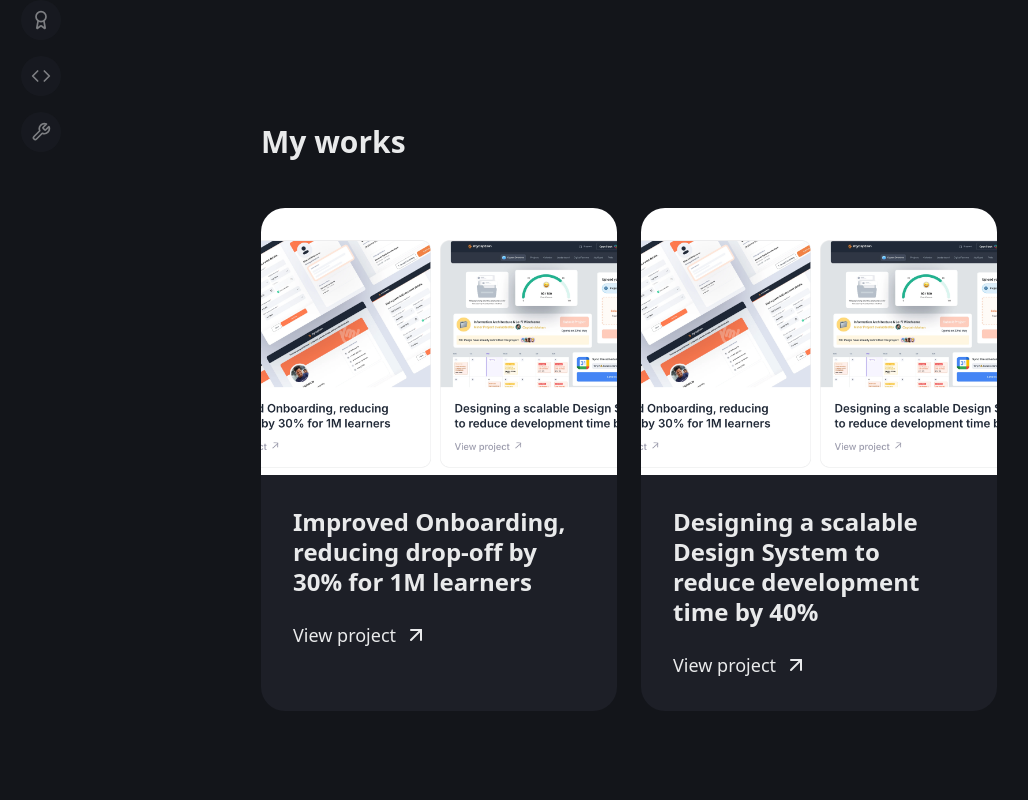
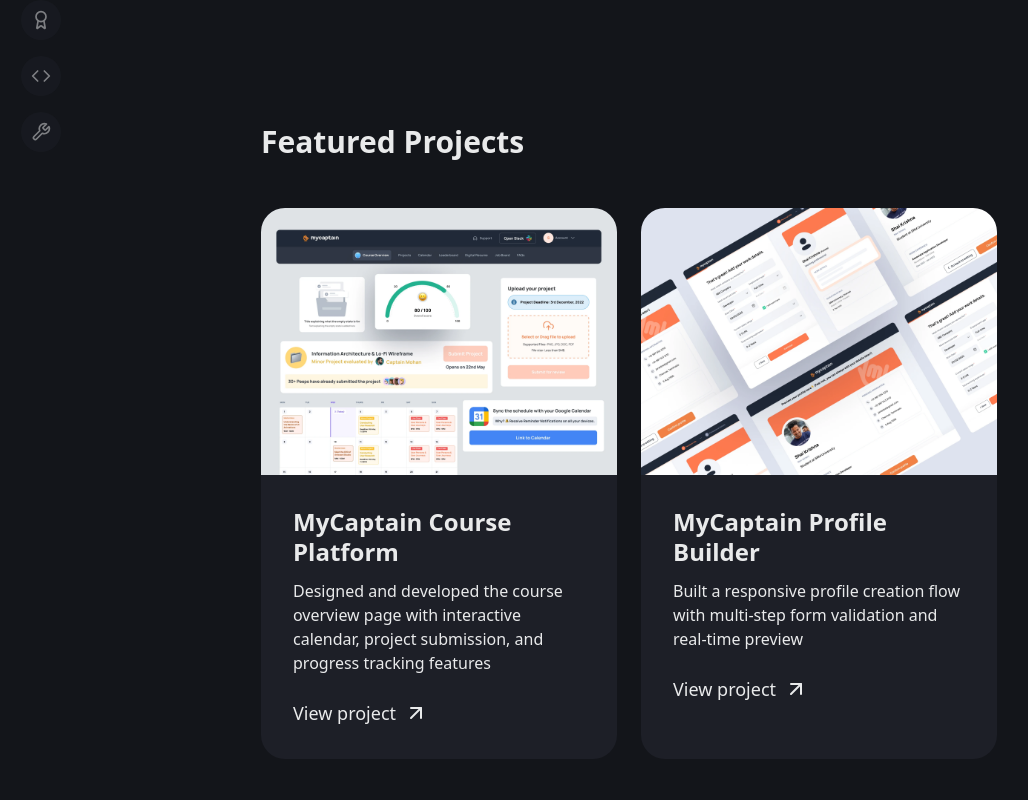
Before and after one commit to shaihq/template-final-designfolio-v1, a React (Vite) app: page / in a window 1280 px wide. Shown: the part 380-1180 px from the top of the page, without its empty margins (11-1039 px from the left). Built offline with nearby package versions, Linux system fonts and the light colour scheme.

Commit message:
Update project details in WorkShowcase
Modified the WorkShowcase component to include updated project information for projects 1 and 2.
[skip gpt_engineer]

```diff
--- a/src/components/WorkShowcase.tsx
+++ b/src/components/WorkShowcase.tsx
@@ -3,20 +3,22 @@ import { ArrowUpRight } from "lucide-react";
 export const WorkShowcase = () => {
   const projects = [
     {
-      title: "Improved Onboarding, reducing drop-off by 30% for 1M learners",
-      image: "/lovable-uploads/811e1aed-257a-4113-b174-22ade0f7dfc8.png",
+      title: "MyCaptain Course Platform",
+      description: "Designed and developed the course overview page with interactive calendar, project submission, and progress tracking features",
+      image: "/lovable-uploads/583822bc-e5e5-4852-ac18-b8b612b58f88.png",
       link: "#",
     },
     {
-      title: "Designing a scalable Design System to reduce development time by 40%",
-      image: "/lovable-uploads/811e1aed-257a-4113-b174-22ade0f7dfc8.png",
+      title: "MyCaptain Profile Builder",
+      description: "Built a responsive profile creation flow with multi-step form validation and real-time preview",
+      image: "/lovable-uploads/a74665b6-a9d5-449a-8d53-68ecf5d99e46.png",
       link: "#",
     },
   ];
 
   return (
     <section className="py-16">
-      <h2 className="text-3xl font-bold mb-12">My works</h2>
+      <h2 className="text-3xl font-bold mb-12">Featured Projects</h2>
       <div className="grid grid-cols-1 md:grid-cols-2 gap-6">
         {projects.map((project, index) => (
           <div
@@ -31,9 +33,12 @@ export const WorkShowcase = () => {
               />
             </div>
             <div className="p-8">
-              <h3 className="text-2xl font-semibold mb-6 leading-tight">
+              <h3 className="text-2xl font-semibold mb-3 leading-tight">
                 {project.title}
               </h3>
+              <p className="text-muted-foreground mb-6">
+                {project.description}
+              </p>
               <a
                 href={project.link}
                 className="inline-flex items-center text-lg text-muted-foreground hover:text-primary transition-colors"
```
Also changed, not shown: public/lovable-uploads/583822bc-e5e5-4852-ac18-b8b612b58f88.png (added), public/lovable-uploads/a74665b6-a9d5-449a-8d53-68ecf5d99e46.png (added).
